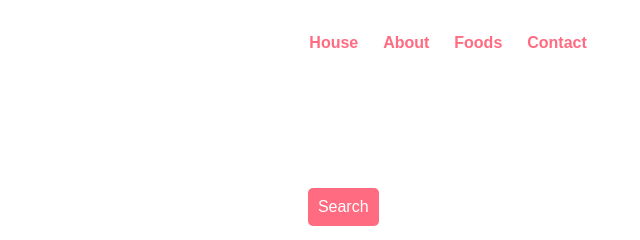
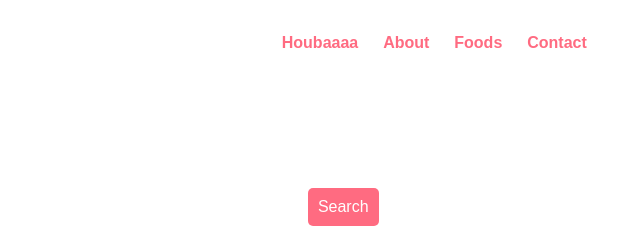
Before and after one commit to ayoubsays/background-generator, a plain HTML site: page index.html in a window 1280 px wide. Shown: the top 240 px of the page, 555-1195 px from the left. Drawn offline with Linux system fonts and the light colour scheme.

Commit message:
changement titre

```diff
--- a/index.html
+++ b/index.html
@@ -20,7 +20,7 @@
             <div class="menu text-right">
                 <ul>
                     <li>
-                        <a href="#">House</a>
+                        <a href="#">Houbaaaa</a>
                     </li>
                     <li>
                         <a href="#">About</a>
```
